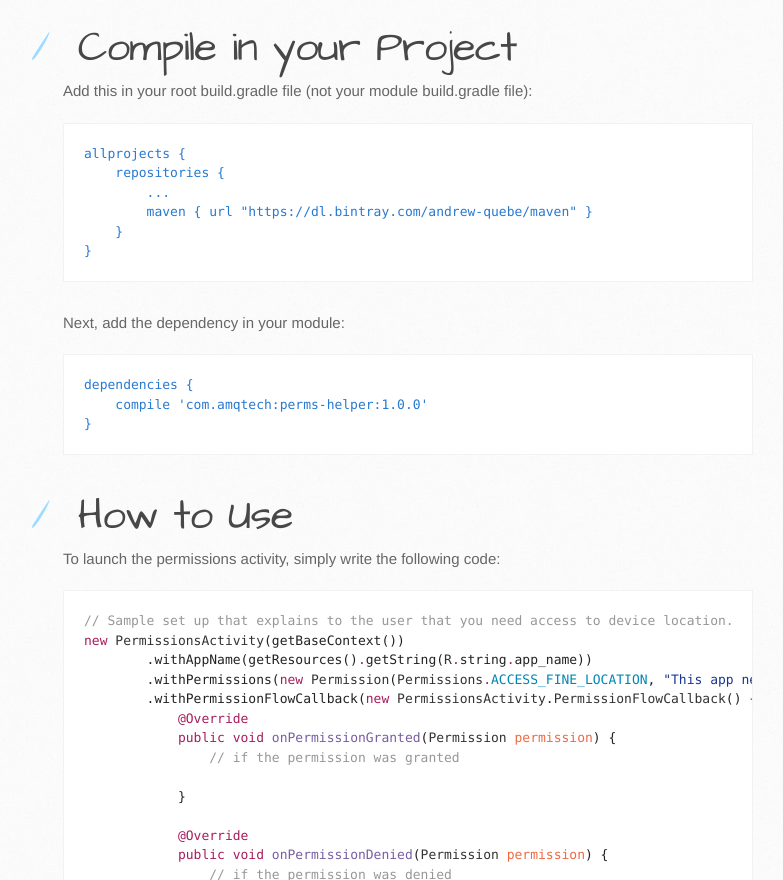
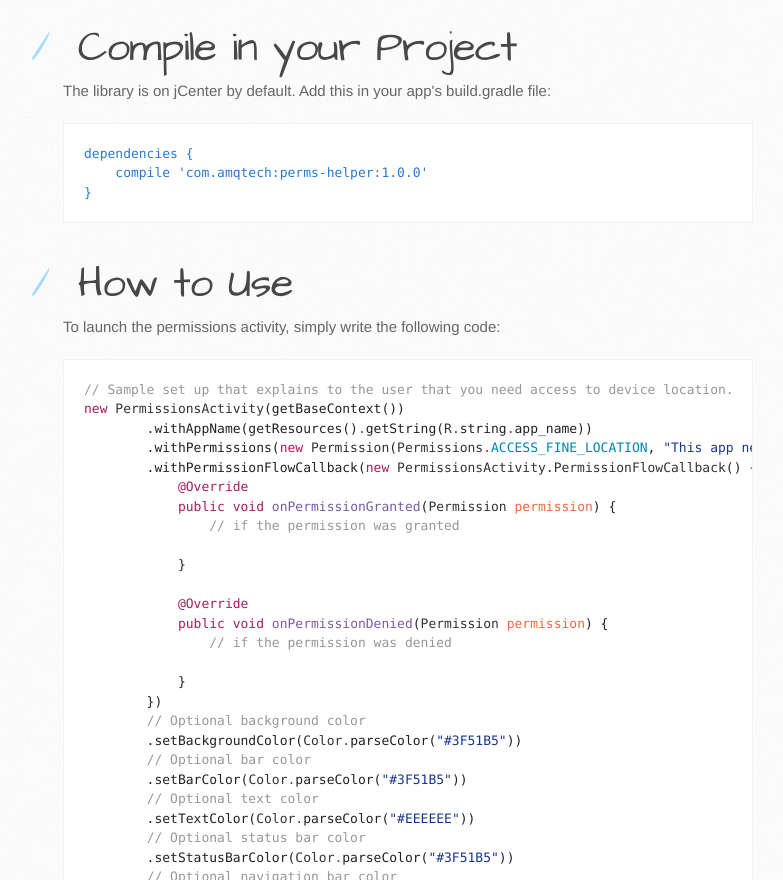
Before and after one commit to rammadogs/Permissions-Helper, a plain HTML site: page index.html in a window 1280 px wide. Shown: the part 870-1750 px from the top of the page, without its empty margins (107-890 px from the left). Drawn offline with Linux system fonts and the light colour scheme.

```diff
--- a/index.html
+++ b/index.html
@@ -37,17 +37,7 @@
 <h1>
 <a id="compile-in-your-project" class="anchor" href="#compile-in-your-project" aria-hidden="true"><span aria-hidden="true" class="octicon octicon-link"></span></a>Compile in your Project</h1>
 
-<p>Add this in your root build.gradle file (not your module build.gradle file):</p>
-
-<pre><code>allprojects {
-    repositories {
-        ...
-        maven { url "https://dl.bintray.com/andrew-quebe/maven" }
-    }
-}
-</code></pre>
-
-<p>Next, add the dependency in your module:</p>
+<p>The library is on jCenter by default. Add this in your app's build.gradle file:</p>
 
 <pre><code>dependencies {
     compile 'com.amqtech:perms-helper:1.0.0'
```
Also changed, not shown: params.json (+1 -1 lines).
